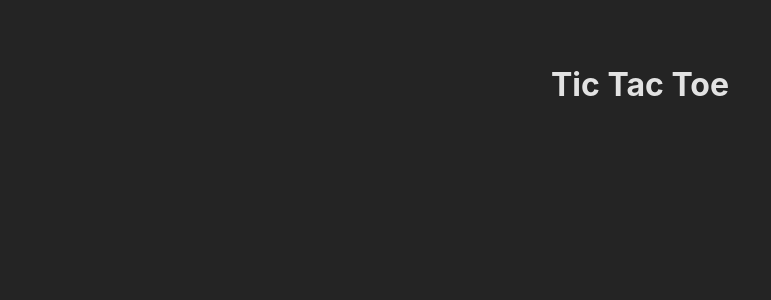
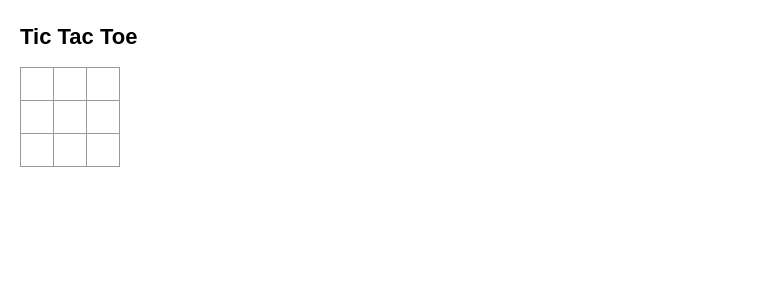
Before and after one commit to katjakrempel/react-tic-tac-toe, a React (Vite) app: page / in a window 1280 px wide. Shown: the top 300 px of the page, without its empty margins (0-771 px from the left). Built offline with nearby package versions, Linux system fonts and the light colour scheme.

Commit message:
complete Square and Board components

```diff
--- a/src/App.css
+++ b/src/App.css
@@ -1,6 +1,90 @@
-#root {
-  max-width: 1280px;
-  margin: 0 auto;
-  padding: 2rem;
+* {
+  box-sizing: border-box;
+}
+
+body {
+  font-family: sans-serif;
+  margin: 20px;
+  padding: 0;
+}
+
+h1 {
+  margin-top: 0;
+  font-size: 22px;
+}
+
+h2 {
+  margin-top: 0;
+  font-size: 20px;
+}
+
+h3 {
+  margin-top: 0;
+  font-size: 18px;
+}
+
+h4 {
+  margin-top: 0;
+  font-size: 16px;
+}
+
+h5 {
+  margin-top: 0;
+  font-size: 14px;
+}
+
+h6 {
+  margin-top: 0;
+  font-size: 12px;
+}
+
+code {
+  font-size: 1.2em;
+}
+
+ul {
+  padding-inline-start: 20px;
+}
+
+* {
+  box-sizing: border-box;
+}
+
+body {
+  font-family: sans-serif;
+  margin: 20px;
+  padding: 0;
+}
+
+.square {
+  background: #fff;
+  border: 1px solid #999;
+  float: left;
+  font-size: 24px;
+  font-weight: bold;
+  line-height: 34px;
+  height: 34px;
+  margin-right: -1px;
+  margin-top: -1px;
+  padding: 0;
   text-align: center;
+  width: 34px;
 }
+
+.board-row:after {
+  clear: both;
+  content: '';
+  display: table;
+}
+
+.status {
+  margin-bottom: 10px;
+}
+.game {
+  display: flex;
+  flex-direction: row;
+}
+
+.game-info {
+  margin-left: 20px;
+}
--- a/src/App.jsx
+++ b/src/App.jsx
@@ -1,9 +1,12 @@
 import "./App.css";
+import Board from "./components/Board";
+import Square from "./components/Square";
 
 function App() {
   return (
     <>
       <h1>Tic Tac Toe</h1>
+      <Board />
     </>
   );
 }
--- /dev/null
+++ b/src/components/Board.jsx
@@ -0,0 +1,25 @@
+import Square from "./Square";
+
+function Board() {
+  return (
+    <>
+      <div className="board-row">
+        <Square />
+        <Square />
+        <Square />
+      </div>
+      <div className="board-row">
+        <Square />
+        <Square />
+        <Square />
+      </div>
+      <div className="board-row">
+        <Square />
+        <Square />
+        <Square />
+      </div>
+    </>
+  );
+}
+
+export default Board;
--- /dev/null
+++ b/src/components/Square.jsx
@@ -0,0 +1,17 @@
+import { useState } from "react";
+
+function Square() {
+  const [value, setValue] = useState(null);
+
+  function handleClick() {
+    setValue("X");
+  }
+
+  return (
+    <button className="square" onClick={handleClick}>
+      {value}
+    </button>
+  );
+}
+
+export default Square;
--- a/src/index.css
+++ b/src/index.css
@@ -2,8 +2,4 @@
   font-family: Inter, system-ui, Avenir, Helvetica, Arial, sans-serif;
   line-height: 1.5;
   font-weight: 400;
-
-  color-scheme: light dark;
-  color: rgba(255, 255, 255, 0.87);
-  background-color: #242424;
 }
```
Also changed, not shown: 1 other file (tests, documents, lock files or other folders).
